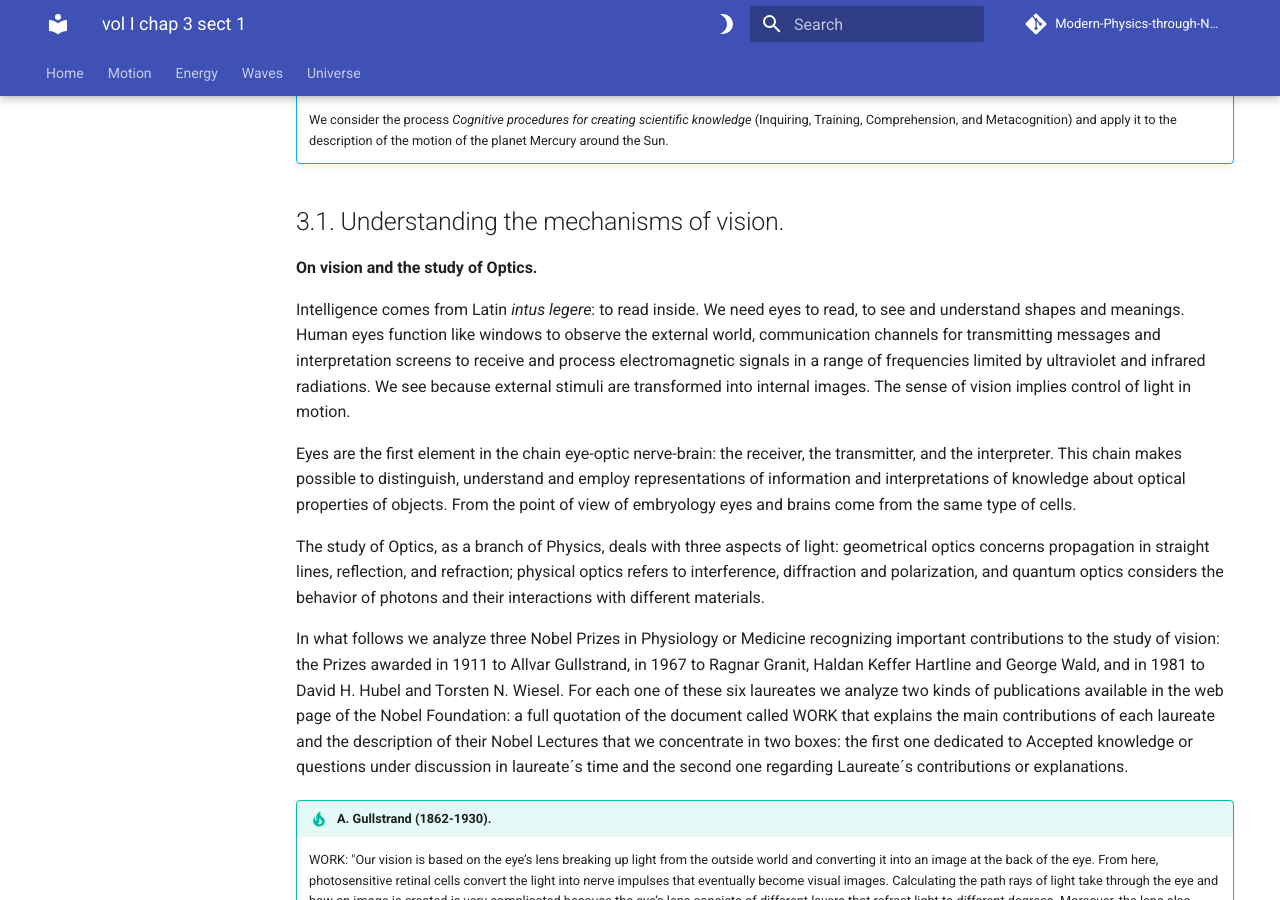
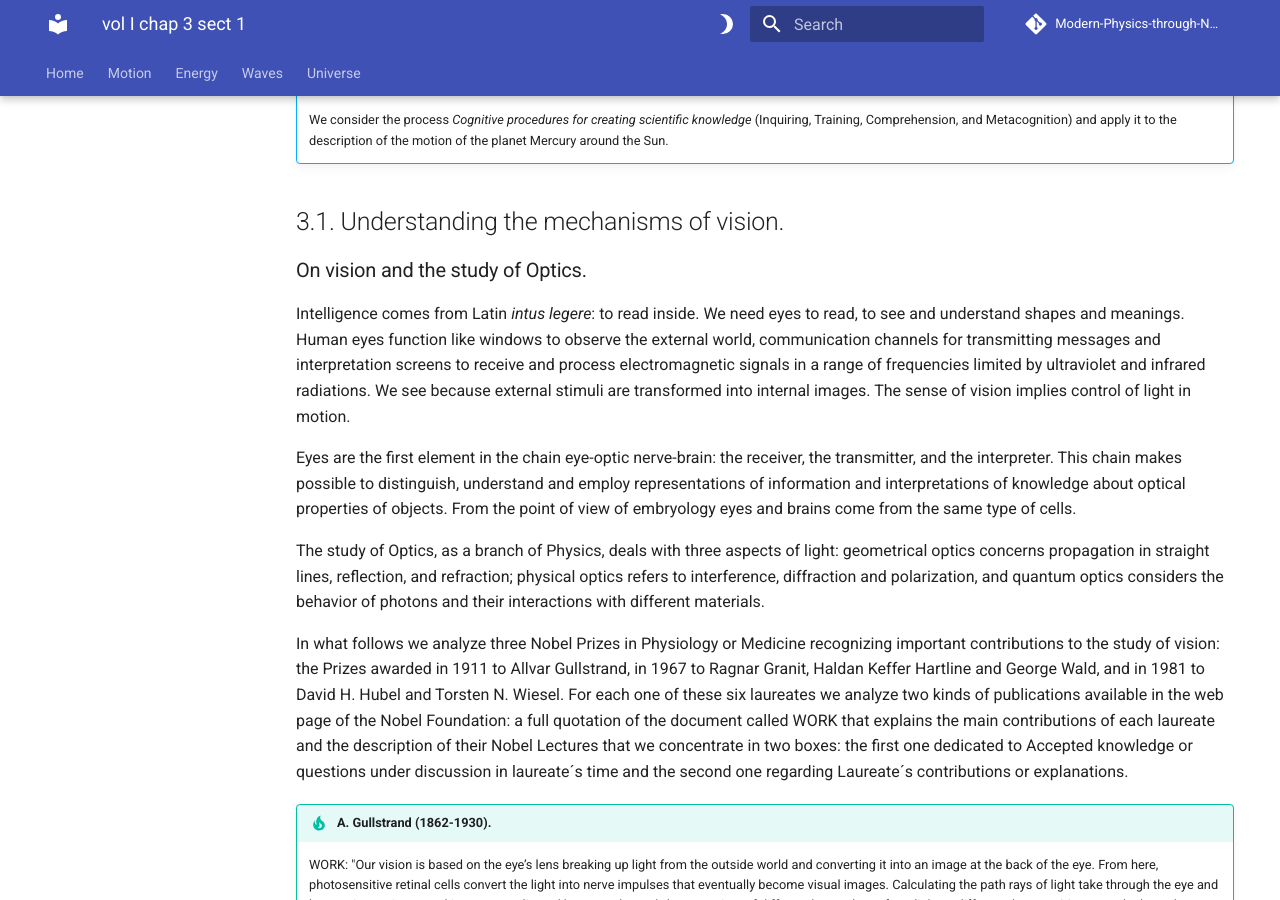
Before and after one commit to modphysnobel/modphysnobel.github.io, an MkDocs documentation site: the page built from docs/vol-I/vol-I-chap-3-sect-1.md, in a window 1280 px wide and 900 px high, scrolled down 860 px. Built offline with MkDocs 1.6.1 and Material for MkDocs 9.7.7, drawn with Linux system fonts in a browser that asks for light colours; some web fonts are replaced; comment, search, counter and statistics services are not loaded.

```diff
--- a/docs/vol-I/vol-I-chap-3-sect-1.md
+++ b/docs/vol-I/vol-I-chap-3-sect-1.md
@@ -36,7 +36,7 @@
 
 ## 3.1.  Understanding the mechanisms of vision.
 
-**On vision and the study of Optics.**
+### On vision and the study of Optics.
 
 Intelligence comes from Latin *intus legere*: to read inside. We need eyes to read, to see and understand shapes and meanings. Human eyes function like windows to observe the external world, communication channels for transmitting messages and interpretation screens to receive and process electromagnetic signals in a range of frequencies limited by ultraviolet and infrared radiations. We see because external stimuli are transformed into internal images. The sense of vision implies control of light in motion.
 
```
